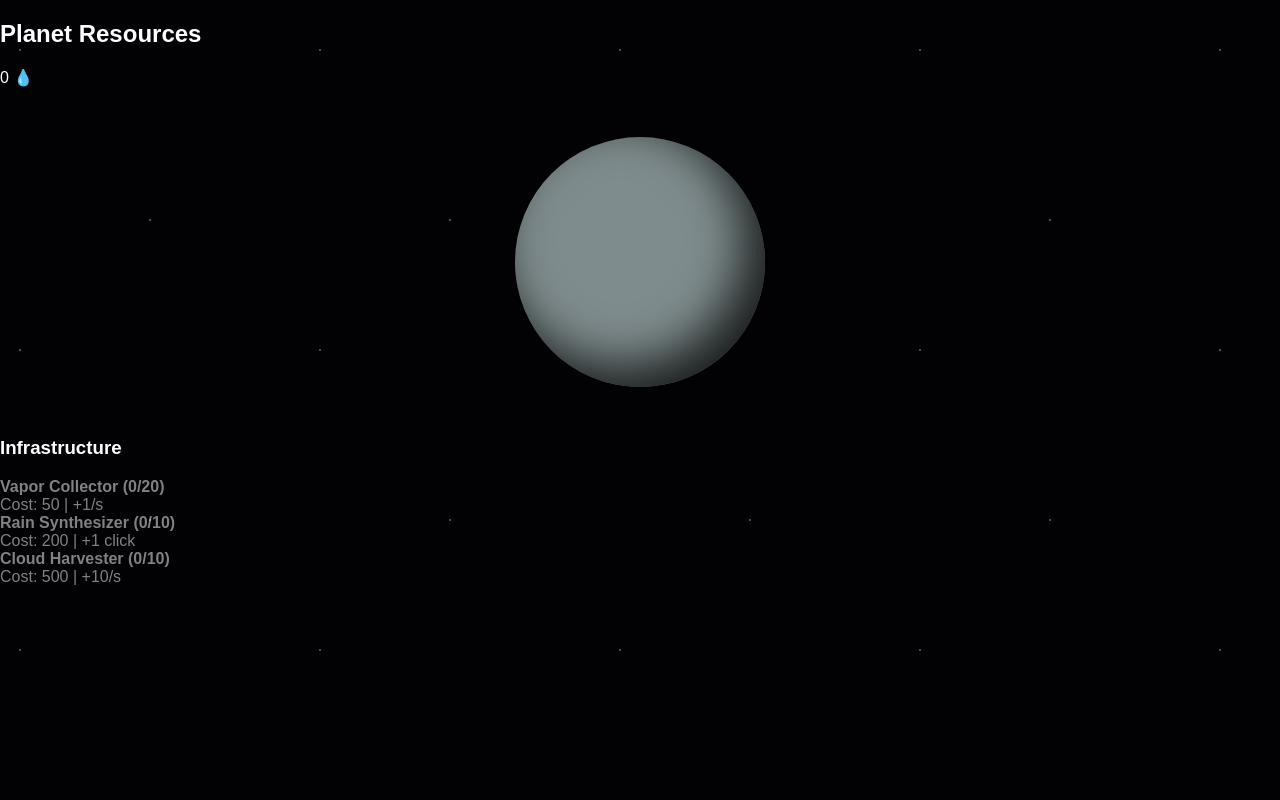
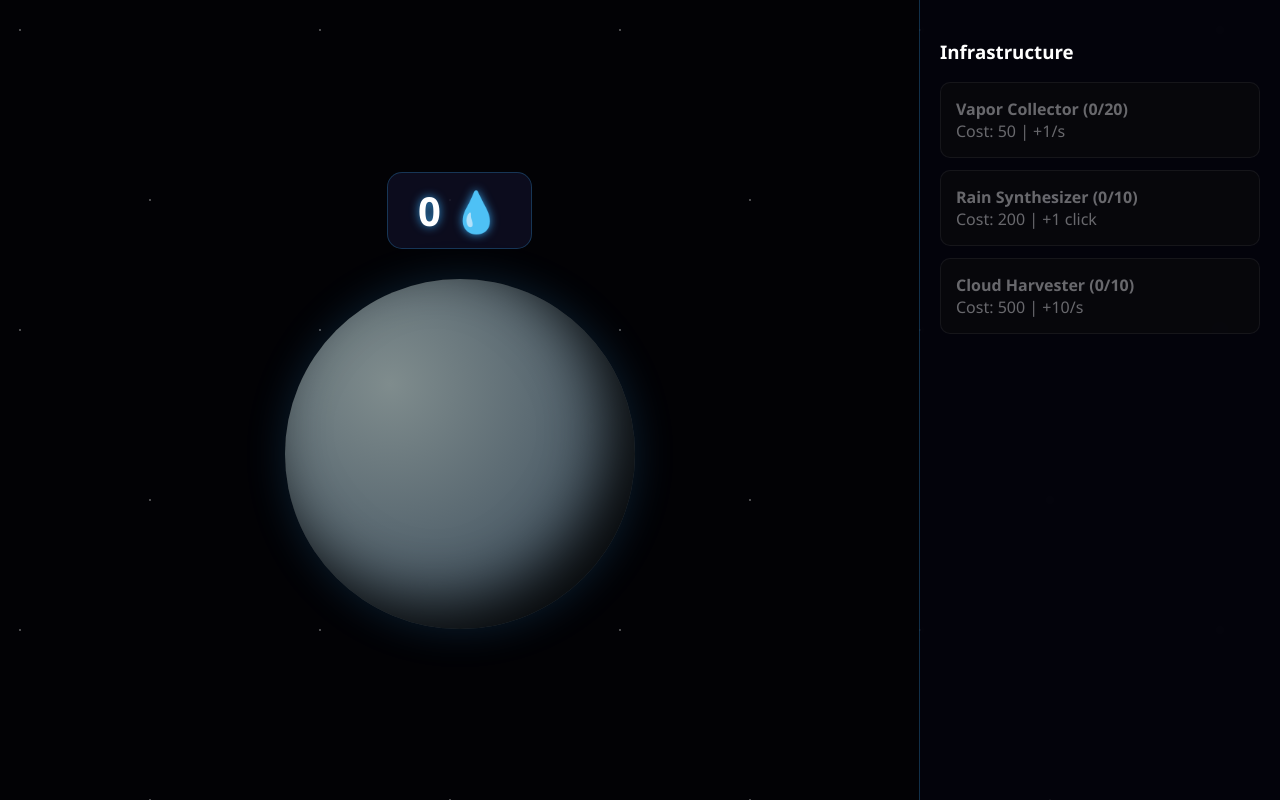
Before and after one commit to xadoqu/clicker-project, a plain HTML site: page index.html in a window 1280 px wide. Drawn offline with Linux system fonts and the light colour scheme.

Commit message:
new design

```diff
--- a/index.html
+++ b/index.html
@@ -9,21 +9,16 @@
 
 <body>
     <div class="stars"></div>
-    <div class="game-container">
-        <aside class="side-panel left">
-            <div class="stat-box">
-                <h2 id="resource-name">Planet Resources</h2>
-                <p id="resource-display">0 💧</p>
-            </div>
-        </aside>
-        <main class="main-display">
-            <div id="planet" class="planet level-1"></div>
+    <div class="game-layout">
+        <main class="main-area">
+            <div id="resource-display">0 💧</div>
+            <div id="planet" class="planet"></div>
         </main>
-
-        <aside class="side-panel right">
-            <h3>Infrastructure</h3>
+        <aside class="side-panel">
+            <h3 class="panel-title">Infrastructure</h3>
             <div id="buildings-list"></div>
         </aside>
+    </div>
 
     </div>
     <script src="script.js"></script>
--- a/style.css
+++ b/style.css
@@ -1,13 +1,14 @@
 :root {
     --water: #3498db;
-    --panel-bg: rgba(10, 10, 25, 0.9);
+    --panel-bg: rgba(15, 15, 35, 0.85);
+    --border: rgba(52, 152, 219, 0.3);
 }
 
 body {
     margin: 0;
     background: #020205;
     color: white;
-    font-family: sans-serif;
+    font-family: 'Segoe UI', sans-serif;
     overflow: hidden;
 }
 
@@ -22,14 +23,28 @@ body {
     background-size: 300px 300px;
 }
 
+
+.game-layout {
+    display: flex;
+    height: 100vh;
+}
+
+.main-area {
+    flex: 1;
+    display: flex;
+    flex-direction: column;
+    justify-content: center;
+    align-items: center;
+}
+
+
 .planet {
-    width: 250px;
-    height: 250px;
-    background: #7f8c8d;
+    width: 350px;
+    height: 350px;
+    background: radial-gradient(circle at 30% 30%, #7f8c8d, #2c3e50);
     border-radius: 50%;
-    margin: 50px auto;
-    box-shadow: inset -20px -20px 50px rgba(0, 0, 0, 0.8);
-
+    box-shadow: inset -25px -25px 60px rgba(0, 0, 0, 0.9),
+        0 0 40px rgba(52, 152, 219, 0.2);
     cursor: pointer;
     user-select: none;
     transition: transform 0.05s ease-out;
@@ -37,11 +52,50 @@ body {
 
 .planet:active,
 .planet.clicked {
-    transform: scale(0.92);
+    transform: scale(0.94);
 }
 
+
+#resource-display {
+    font-size: 2.5rem;
+    font-weight: bold;
+    margin-bottom: 30px;
+    padding: 10px 30px;
+    background: var(--panel-bg);
+    border: 1px solid var(--border);
+    border-radius: 15px;
+    text-shadow: 0 0 10px var(--water);
+}
+
+.side-panel {
+    width: 320px;
+    background: rgba(5, 5, 15, 0.7);
+    backdrop-filter: blur(5px);
+    border-left: 1px solid var(--border);
+    padding: 20px;
+    overflow-y: auto;
+}
+
+
+.shop-item {
+    background: var(--panel-bg);
+    margin-bottom: 12px;
+    padding: 15px;
+    border-radius: 10px;
+    border: 1px solid var(--border);
+    cursor: pointer;
+    transition: 0.2s;
+}
+
+.shop-item:hover {
+    border-color: var(--water);
+    transform: translateX(-5px);
+    box-shadow: 0 0 15px rgba(52, 152, 219, 0.2);
+}
+
+
 .shop-item.disabled {
-    opacity: 0.5;
+    opacity: 0.4;
+    filter: grayscale(1);
     pointer-events: none;
-    filter: grayscale(1);
 }
```
